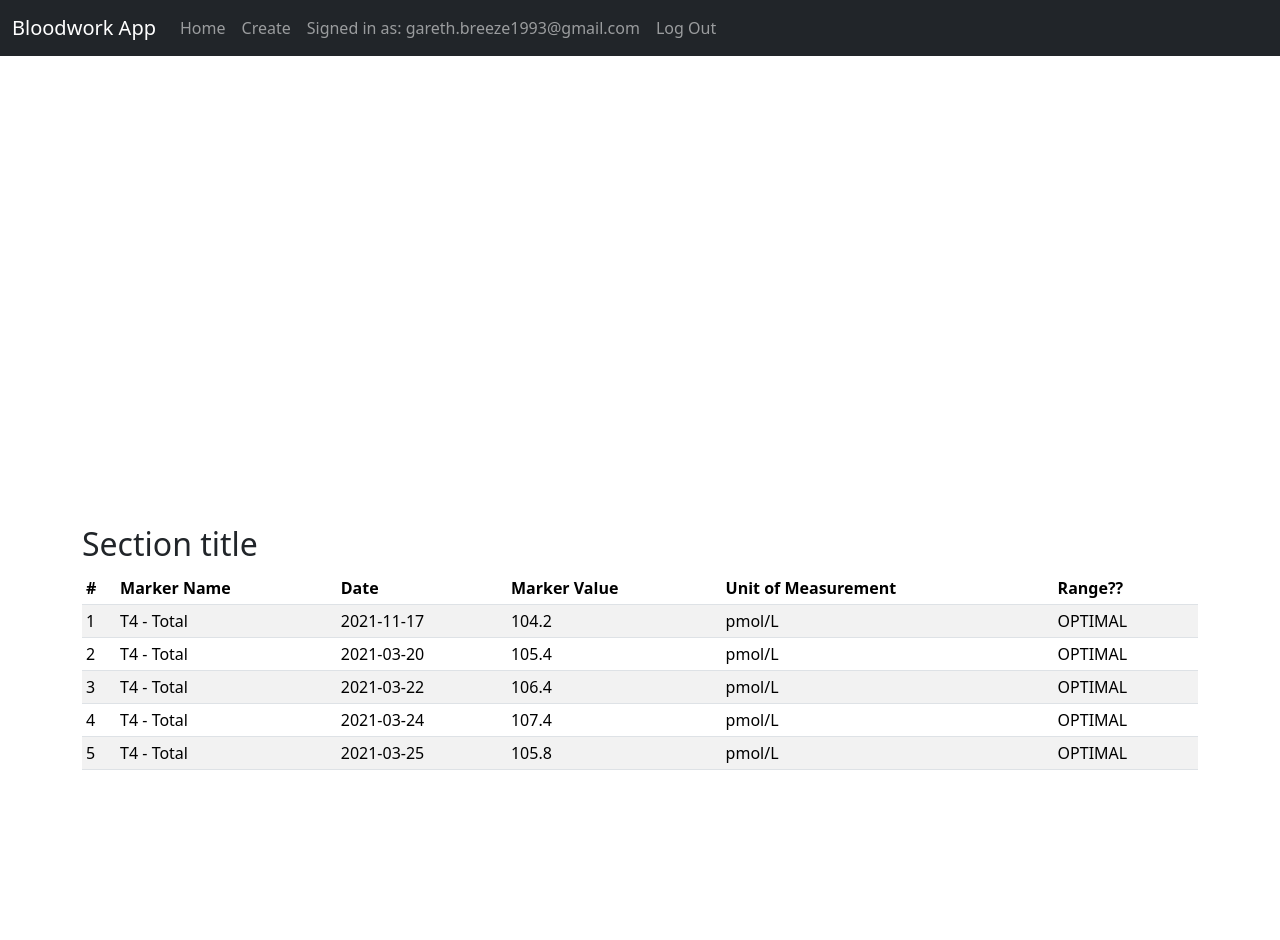
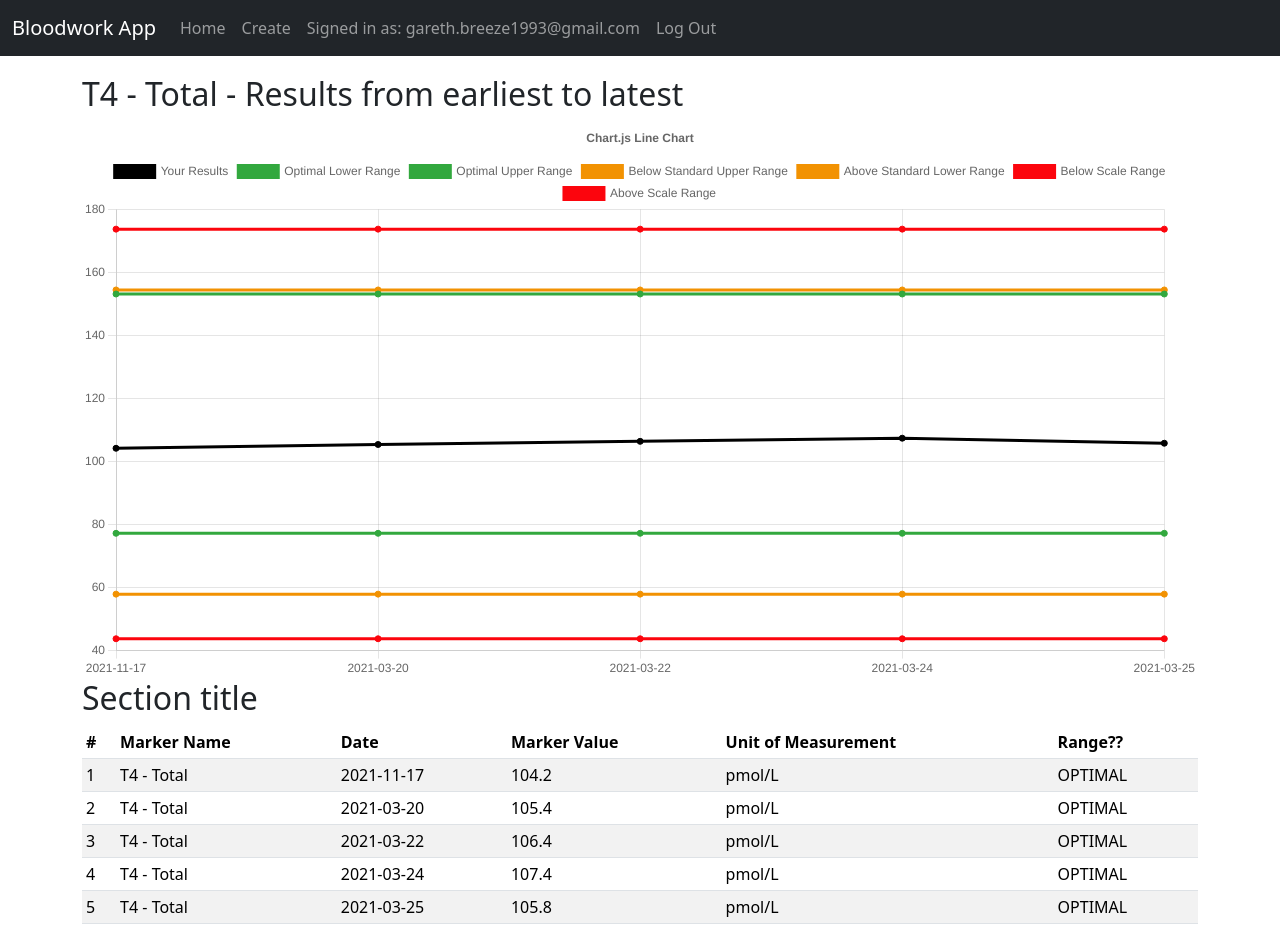
Before and after one commit to garethbreeze1993/bloodwork-app, a React (Create React App) app in the folder frontend/: page /marker/1 in a window 1280 px wide. Before the commit the page ends 800 px from the top, so only its background shows below. Built offline with nearby package versions, Linux system fonts and the light colour scheme.

Commit message:
Make first draft UI/UX for MarkerDetail Screen

```diff
--- a/frontend/package.json
+++ b/frontend/package.json
@@ -8,7 +8,9 @@
     "@testing-library/user-event": "^13.5.0",
     "axios": "^1.3.4",
     "bootstrap": "^5.3.0-alpha3",
+    "chart.js": "^4.2.1",
     "react": "^18.2.0",
+    "react-chartjs-2": "^5.2.0",
     "react-dom": "^18.2.0",
     "react-router-dom": "^6.10.0",
     "react-scripts": "5.0.1",
--- /dev/null
+++ b/frontend/src/components/HistoryChart.js
@@ -0,0 +1,82 @@
+import React from "react";
+import {Chart as ChartJS, LineElement, CategoryScale, LinearScale, PointElement, Title, Legend} from "chart.js";
+import {Line} from "react-chartjs-2";
+
+const HistoryChart = (props) =>{
+    ChartJS.register(LineElement, CategoryScale, LinearScale, PointElement, Title, Legend)
+
+    const labels = []
+    const userResults = []
+
+    props.graphData.forEach(value => {
+        labels.push(value.date)
+        userResults.push(value.value)
+    });
+
+    const dataObj = {
+      labels,
+      datasets: [
+        {
+          label: 'Your Results',
+          data: userResults,
+          borderColor: 'rgb(0, 0, 0)',
+          backgroundColor: 'rgba(0, 0, 0)',
+        },
+          {
+          label: 'Optimal Lower Range',
+          data: Array(props.graphData.length).fill(props.graphData[0].Marker.optimal_lower),
+          borderColor: 'rgb(50, 168, 62)',
+          backgroundColor: 'rgba(50, 168, 62)',
+        },
+        {
+          label: 'Optimal Upper Range',
+          data: Array(props.graphData.length).fill(props.graphData[0].Marker.optimal_upper),
+          borderColor: 'rgb(50, 168, 62)',
+          backgroundColor: 'rgba(50, 168, 62)',
+        },
+          {
+          label: 'Below Standard Upper Range',
+          data: Array(props.graphData.length).fill(props.graphData[0].Marker.below_standard_upper),
+          borderColor: 'rgb(242, 146, 2)',
+          backgroundColor: 'rgba(242, 146, 2)',
+        },
+          {
+          label: 'Above Standard Lower Range',
+          data: Array(props.graphData.length).fill(props.graphData[0].Marker.above_standard_lower),
+          borderColor: 'rgb(242, 146, 2)',
+          backgroundColor: 'rgba(242, 146, 2)',
+        },
+          {
+          label: 'Below Scale Range',
+          data: Array(props.graphData.length).fill(props.graphData[0].Marker.below_standard_lower),
+          borderColor: 'rgb(252, 5, 13)',
+          backgroundColor: 'rgba(252, 5, 13)',
+        },
+          {
+          label: 'Above Scale Range',
+          data: Array(props.graphData.length).fill(props.graphData[0].Marker.above_standard_upper),
+          borderColor: 'rgb(252, 5, 13)',
+          backgroundColor: 'rgba(252, 5, 13)',
+        },
+
+      ],
+    };
+    const options = {
+      responsive: true,
+      plugins: {
+        legend: {
+          position: 'top',
+        },
+        title: {
+          display: true,
+          text: 'Chart.js Line Chart',
+        },
+      },
+    };
+
+    return (
+        <Line data={dataObj} options={options} />
+    )
+}
+
+export default HistoryChart;
--- a/frontend/src/components/MarkerDetail.js
+++ b/frontend/src/components/MarkerDetail.js
@@ -3,6 +3,7 @@ import fakeDataDetail from "../fakeDataDetail";
 import 'bootstrap/dist/css/bootstrap.min.css';
 import 'bootstrap/dist/js/bootstrap.min.js';
 import React from "react";
+import HistoryChart from "./HistoryChart";
 
 import NavComponent from "./NavBar";
 import {getRangefromValue} from "../helpers";
@@ -14,6 +15,11 @@ function MarkerDetail(props) {
 
     const loggedIn = true;
     const userEmail = "gareth.breeze1993@gmail.com";
+
+    const markerName = fakeDataDetail[0].Marker.name
+
+    const resultScaleCount = {"below_scale": 0, "below_standard": 0, "below_optimal": 0, "optimal": 0,
+        "above_optimal": 0, "above_standard": 0, "above_scale": 0}
 
     const tableBody = fakeDataDetail.map((value, index) => {
         return <tr key={index}>
@@ -31,7 +37,12 @@ function MarkerDetail(props) {
         <>
             <NavComponent loggedIn={loggedIn} userEmail={userEmail} homePage={false} />
             <main className={"mainPageBackground container"}>
-                <canvas className="my-4 w-100" id="myChart" width="900" height="380"></canvas>
+                <div className="d-flex justify-content-between flex-wrap flex-md-nowrap align-items-center pt-3 pb-2 mb-3 border-bottom">
+                </div>
+
+                <h1 className="h2" style={{marginTop: 50 +"px"}}>{markerName} - Results from earliest to latest</h1>
+
+                <HistoryChart graphData={fakeDataDetail} resultScaleCount={resultScaleCount} />
                 <h2>Section title</h2>
                 <div className="table-responsive">
                     <table className="table table-striped table-sm">
```
Also changed, not shown: 1 other file (tests, documents, lock files or other folders).
